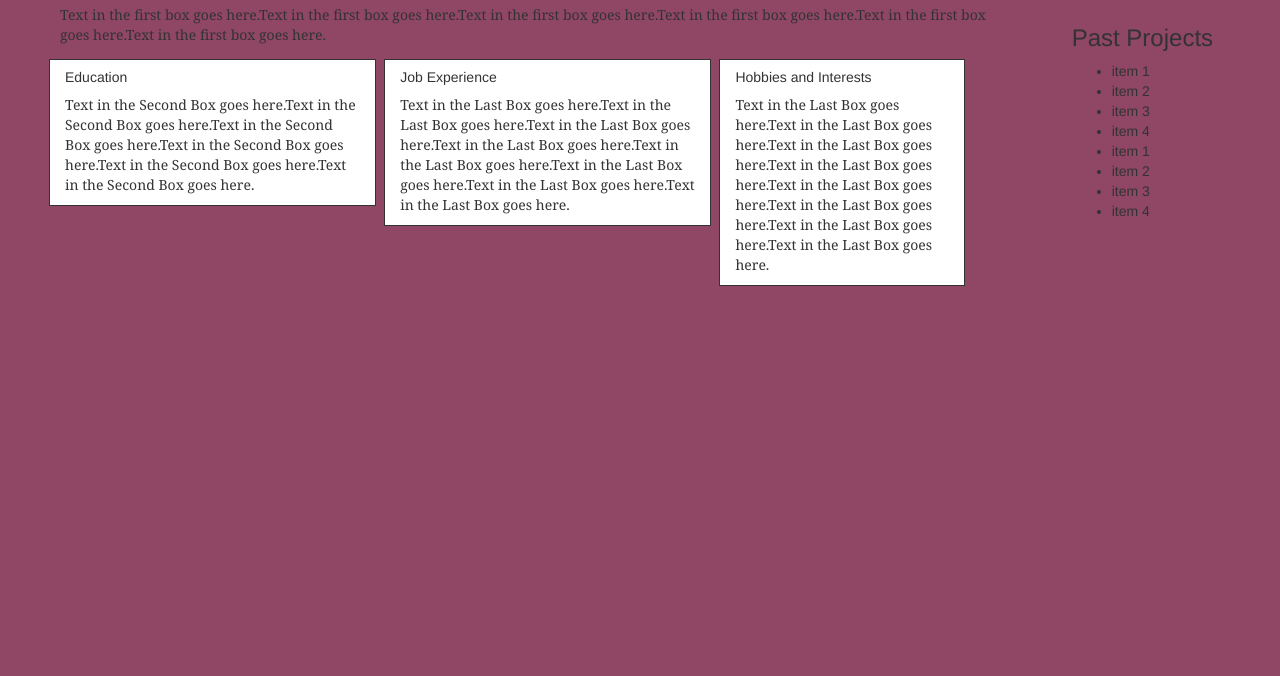
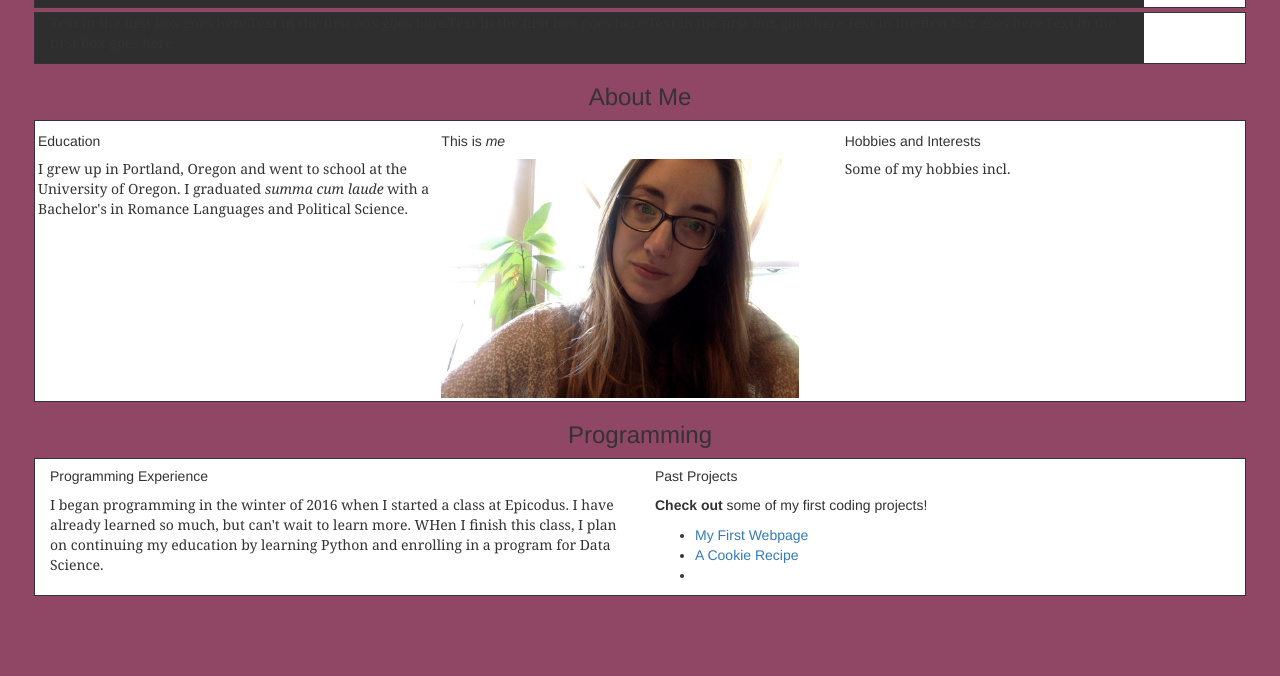
Before and after one commit to capriciash/Portfolio_Page, a plain HTML site: page index.html in a window 1280 px wide. Shown: the part 124-800 px from the top of the page. Drawn offline with Linux system fonts and the light colour scheme.

Commit message:
Fix grid system and add picture

```diff
--- a/css/styles.css
+++ b/css/styles.css
@@ -4,11 +4,38 @@ body {
   margin: 30px;
 }
 
+.col-md-11 {
+  background-color: #2E2E2E;
+  border:
+  border: 4px
+  margin: 4px
+}
+
+.header {
+  color: white;
+}
+
+h3 {
+  text-align: center;
+}
+
+.row #banner {
+  background-color: #2E2E2E;
+
+}
 p.info{
   font-family: georgia
 }
 
-.col-md-4, .col-md-3 {
+.col-md-4 {
+  padding: 3px
+}
+
+img {
+  height: auto;
+  width: 90%;
+}
+.row {
   border-style: solid;
   border-color: solid green;
   border-width: 1px;
--- a/index.html
+++ b/index.html
@@ -6,49 +6,48 @@
     <title>Ashley's Programming Portfolio</title>
   </head>
   <body>
-    <h1>Ashley's Programming Portfolio</h1>
-    <p class="lead">Getting started with the basics.</p>
+    <div class="row" id="banner">
+      <div class="col-md-11">
+        <h1 class="header">Ashley's Programming Portfolio</h1>
+        <p class="header">Getting started with the basics.</p>
+      </div>
+    </div>
 
-    <div class="row">
-      <div class="col-md-10">
-
-        <div class="container-fluid">
-          <div class="col-md-12">
+    <div class="row" id="banner2">
+      <div class="col-md-11">
         <p class="info">Text in the first box goes here.Text in the first box goes here.Text in the first box goes here.Text in the first box goes here.Text in the first box goes here.Text in the first box goes here.</p>
       </div>
     </div>
-        <div class="container-fluid">
+
+    <h3>About Me</h3>
+    <div class="row" id="body">
       <div class="col-md-4">
         <h5>Education</h5>
-            <p class="info">Text in the Second Box goes here.Text in the Second Box goes here.Text in the Second Box goes here.Text in the Second Box goes here.Text in the Second Box goes here.Text in the Second Box goes here.</p>
+        <p class="info">I grew up in Portland, Oregon and went to school at the University of Oregon.  I graduated <em>summa cum laude</em> with a Bachelor's in Romance Languages and Political Science.</p>
       </div>
       <div class="col-md-4">
-            <h5>Job Experience</h5>
-            <p class="info">Text in the Last Box goes here.Text in the Last Box goes here.Text in the Last Box goes here.Text in the Last Box goes here.Text in the Last Box goes here.Text in the Last Box goes here.Text in the Last Box goes here.Text in the Last Box goes here.</p>
+        <h5>This is <em>me</em></h5>
+        <img src="img/ashley.jpeg" alt="A photo of Ashley.">
       </div>
-          <div class="col-md-3">
+      <div class="col-md-4">
         <h5>Hobbies and Interests</h5>
-            <p class="info">Text in the Last Box goes here.Text in the Last Box goes here.Text in the Last Box goes here.Text in the Last Box goes here.Text in the Last Box goes here.Text in the Last Box goes here.Text in the Last Box goes here.Text in the Last Box goes here.</p>
+        <p class="info">Some of my hobbies incl.</p>
       </div>
     </div>
+    <h3>Programming</h3>
+    <div class="row" id="body">
+      <div class="col-md-6">
+        <h5>Programming Experience</h5>
+        <p class="info">I began programming in the winter of 2016 when I started a class at Epicodus.  I have already learned so much, but can't wait to learn more.  WHen I finish this class, I plan on continuing my education by learning Python and enrolling in a program for Data Science.</p>
       </div>
-    <div>
-
-    <div class="row">
-      <div class="container-fluid">
-        <div class="col-md-2">
-          <h3>Past Projects</h3>
+      <div class="col-md-6">
+        <h5>Past Projects</h5>
+        <p><strong>Check out</strong> some of my first coding projects!
         <ul>
-            <li>item 1</li>
-            <li>item 2</li>
-            <li>item 3</li>
-            <li>item 4</li>
-            <li>item 1</li>
-            <li>item 2</li>
-            <li>item 3</li>
-            <li>item 4</li>
+          <li><a href="https://github.com/capriciash/my-first-webpage.git">My First Webpage</a></li>
+          <li><a href="https://github.com/capriciash/cookie-recipe.git">A Cookie Recipe</a></li>
+          <li><a href="https://github.com/capriciash/epicodus-practice.git"Some Other Practice</a></li>
         </ul>
-        </div>
       </div>
     </div>
 
```
Also changed, not shown: img/ashley.jpeg (added), 1 other file. Lines whose indentation alone changed are shown as unchanged.
